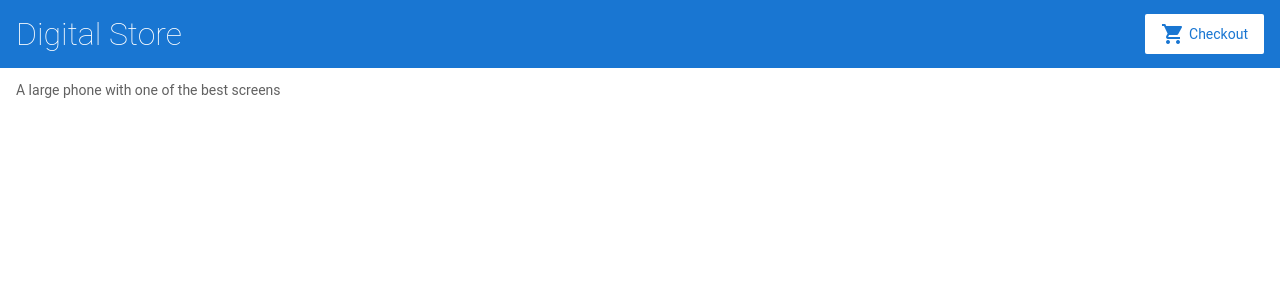
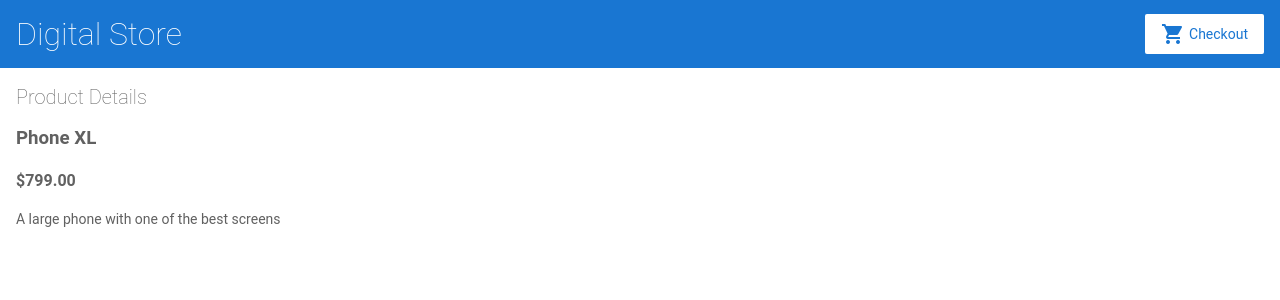
Before and after one commit to ArijChak/angular-marketplace-ari, an Angular app: page /products/1 in a window 1280 px wide. Shown: the top 300 px of the page. Built offline with nearby package versions, Linux system fonts and the light colour scheme.

Commit message:
1 file modified

```diff
--- a/src/app/product-details/product-details.component.html
+++ b/src/app/product-details/product-details.component.html
@@ -1,3 +1,7 @@
-<p>
-  {{ product.description }}
-</p>
+<h2>Product Details</h2>
+
+<div *ngIf="product">
+  <h3>{{ product.name }}</h3>
+  <h4>{{ product.price | currency }}</h4>
+  <p>{{ product.description }}</p>
+</div>
```
